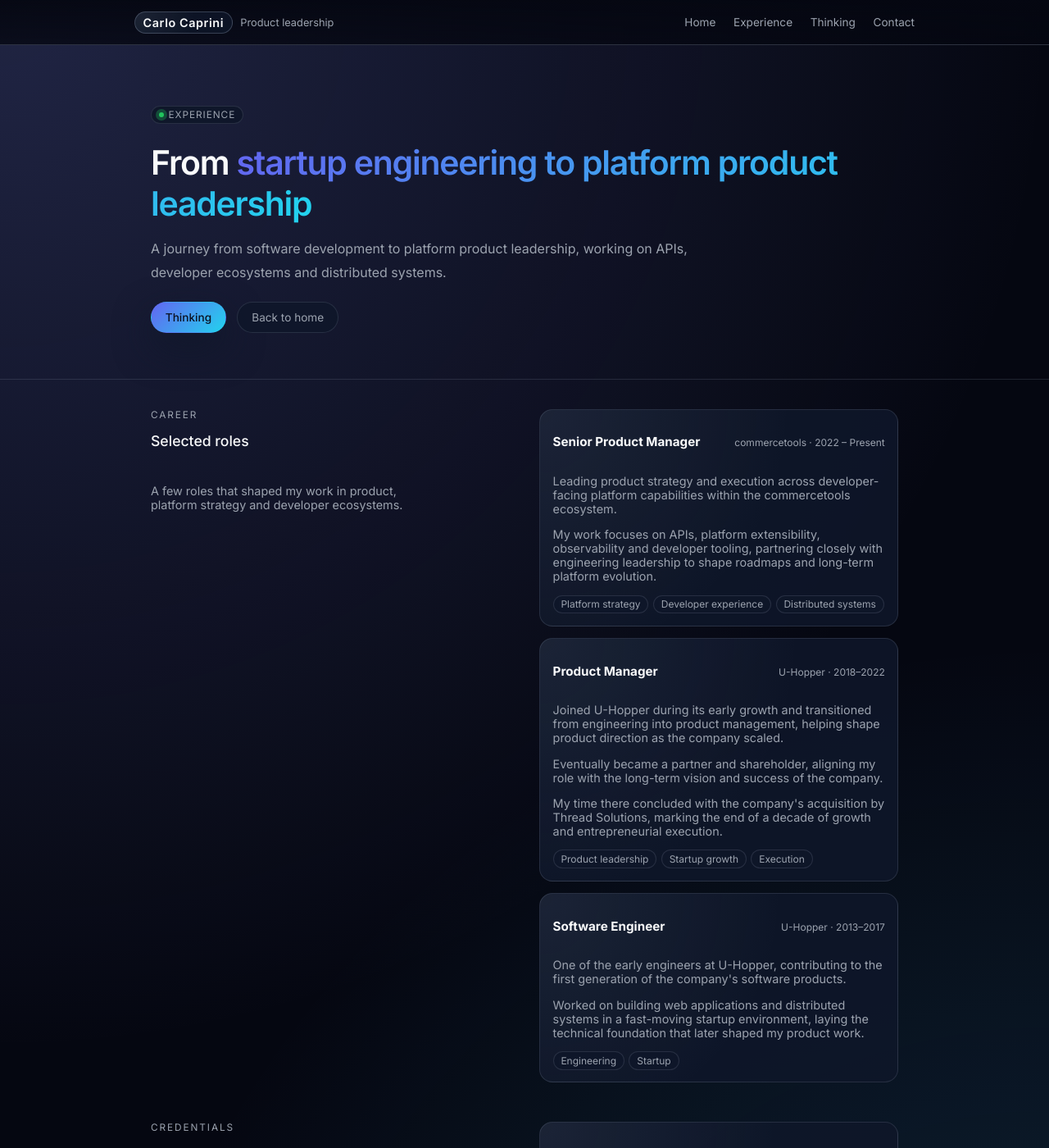
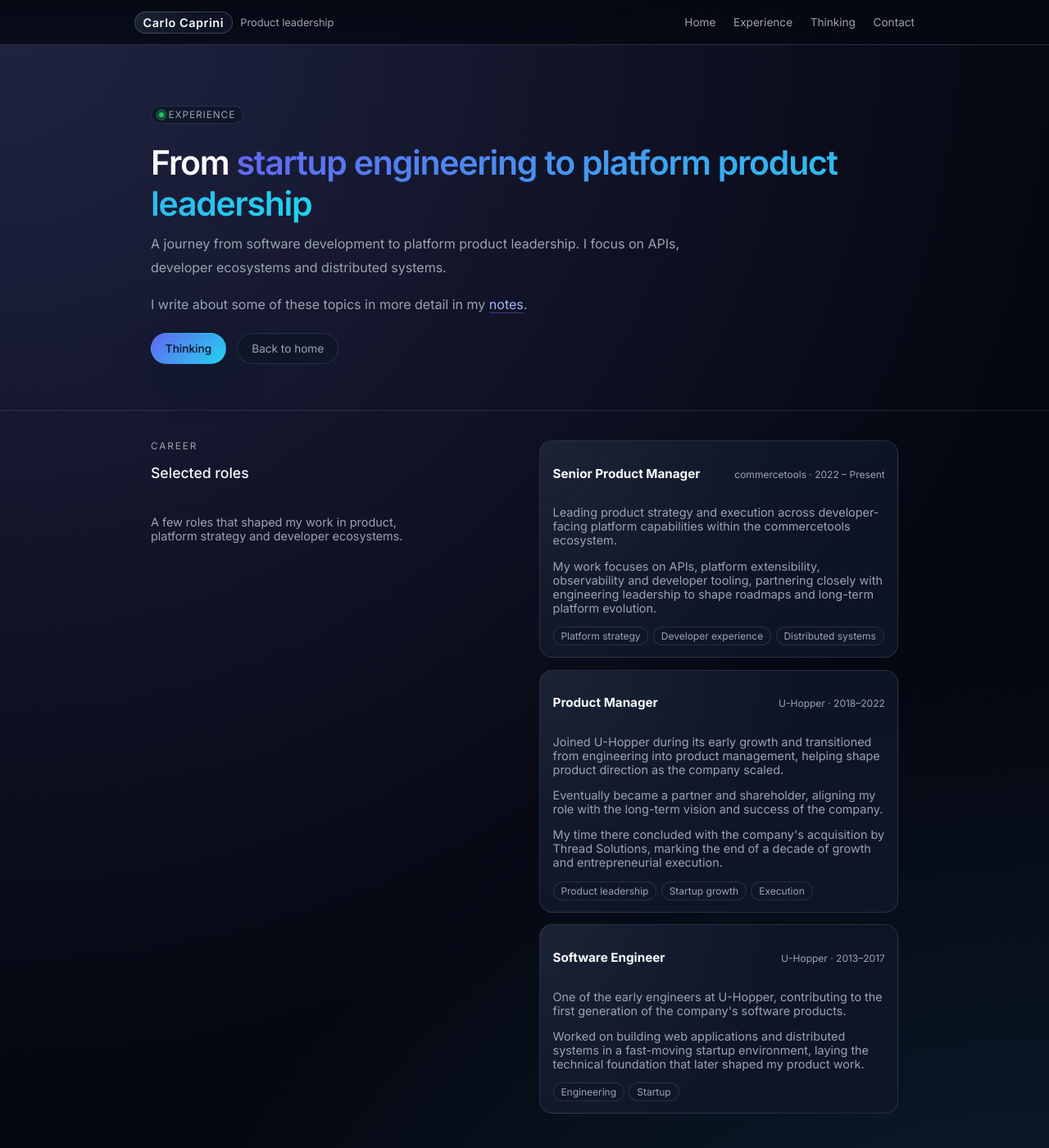
Before and after one commit to carlocaprini/carlocaprini.github.io, a Jekyll site: the page built from pages/experience.md, in a window 1280 px wide and 1400 px high. Shown: the whole window at 82% size. Built offline with Jekyll 4.4.1, drawn with Linux system fonts in a browser that asks for light colours.

Commit message:
Better mentioning notes

```diff
--- a/_data/home.yml
+++ b/_data/home.yml
@@ -5,6 +5,7 @@ hero:
   subtitle_paragraphs:
     - I help teams design scalable digital products, platform ecosystems and developer-friendly systems.
     - With a background in software development and over a decade in the software industry, I focus on the intersection of product strategy, platform architecture and developer experience.
+    - I occasionally [write short notes](/thinking/) on product work, decision making and building software in teams.
   meta:
     - label: Experience
       value: 8+ years in product
--- a/_layouts/experience.html
+++ b/_layouts/experience.html
@@ -13,7 +13,9 @@ layout: default
         <h1 class="hero-title" style="margin-bottom: 0.6rem;">
           {{ page.hero.title_prefix }}<span class="highlight">{{ page.hero.title_highlight }}</span>
         </h1>
-        <p class="hero-subtitle" style="max-width: 44rem;">{{ page.hero.subtitle }}</p>
+        {% for p in page.hero.subtitle_paragraphs %}
+          <div class="hero-subtitle" style="max-width: 44rem;">{{ p | markdownify }}</div>
+        {% endfor %}
         <div class="hero-actions" style="margin-top: 1.3rem;">
           <a href="{{ '/thinking/' | relative_url }}" class="button-primary">Thinking</a>
           <a href="{{ '/' | relative_url }}" class="button-ghost">{{ page.hero.actions.secondary }}</a>
--- a/_layouts/home.html
+++ b/_layouts/home.html
@@ -15,7 +15,7 @@ layout: default
           {{ h.hero.title_prefix }}<span class="highlight">{{ h.hero.title_highlight }}</span>
         </h1>
         {% for p in h.hero.subtitle_paragraphs %}
-          <p class="hero-subtitle">{{ p }}</p>
+          <div class="hero-subtitle">{{ p | markdownify }}</div>
         {% endfor %}
         <div class="hero-meta">
           {% for m in h.hero.meta %}
--- a/assets/css/main.css
+++ b/assets/css/main.css
@@ -175,6 +175,26 @@ main {
   line-height: 1.8;
   color: #9ca3af;
   max-width: 32rem;
+}
+
+/* markdownify wraps content in <p>; keep spacing between stacked hero subtitles */
+.hero-subtitle + .hero-subtitle {
+  margin-top: 1rem;
+}
+
+.hero-subtitle > p {
+  margin: 0;
+}
+
+.hero-subtitle a {
+  color: #a5b4fc;
+  text-decoration: none;
+  border-bottom: 1px solid rgba(99, 102, 241, 0.45);
+}
+
+.hero-subtitle a:hover {
+  color: #c7d2fe;
+  border-bottom-color: #6366f1;
 }
 
 .hero-meta {
--- a/pages/experience.md
+++ b/pages/experience.md
@@ -6,7 +6,9 @@ hero:
   label: Experience
   title_prefix: "From "
   title_highlight: "startup engineering to platform product leadership"
-  subtitle: A journey from software development to platform product leadership, working on APIs, developer ecosystems and distributed systems.
+  subtitle_paragraphs:
+    - A journey from software development to platform product leadership. I focus on APIs, developer ecosystems and distributed systems.
+    - I write about some of these topics in more detail in my [notes](/thinking/).
   actions:
     primary: Get in touch
     secondary: Back to home
```
